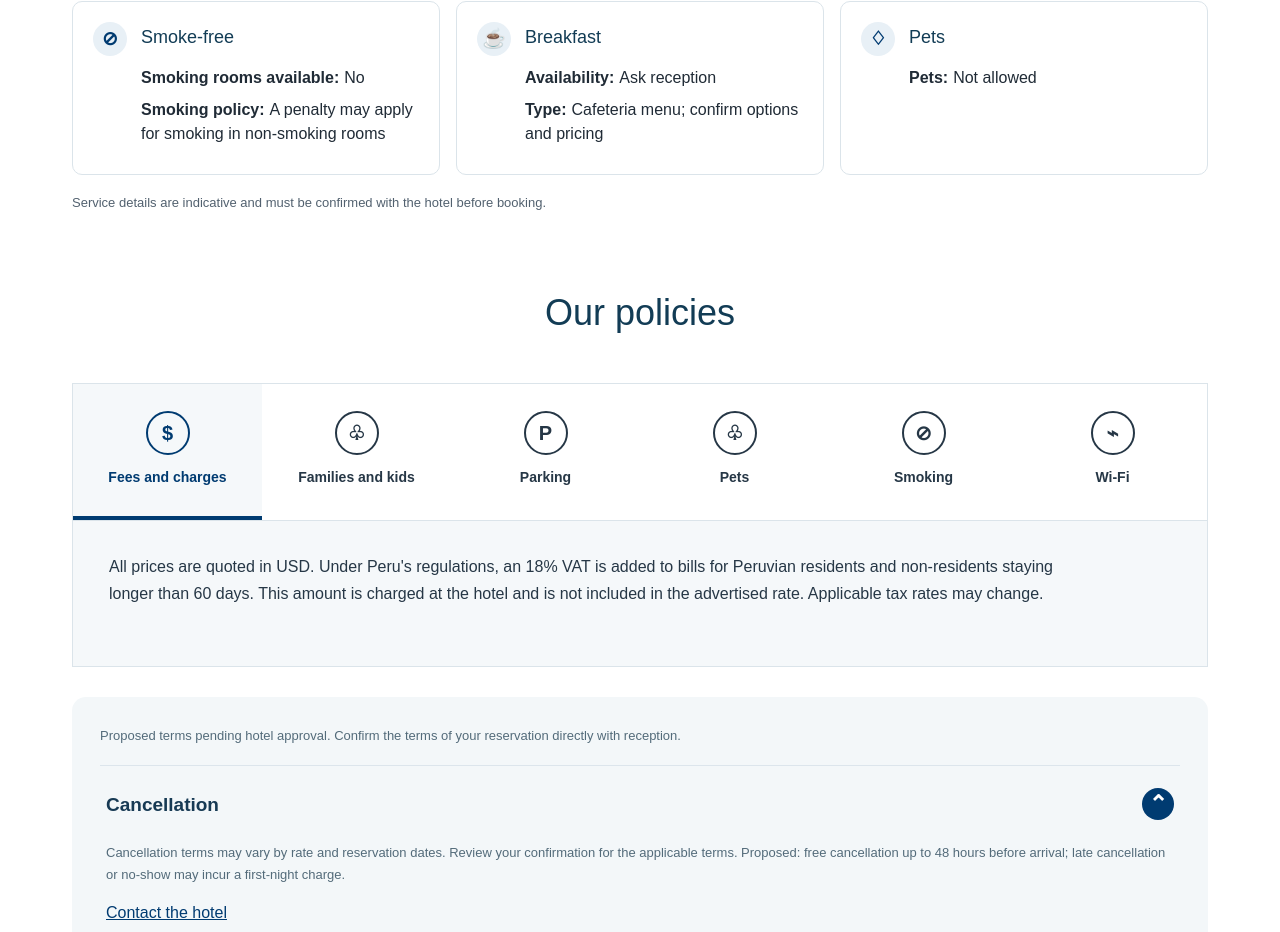
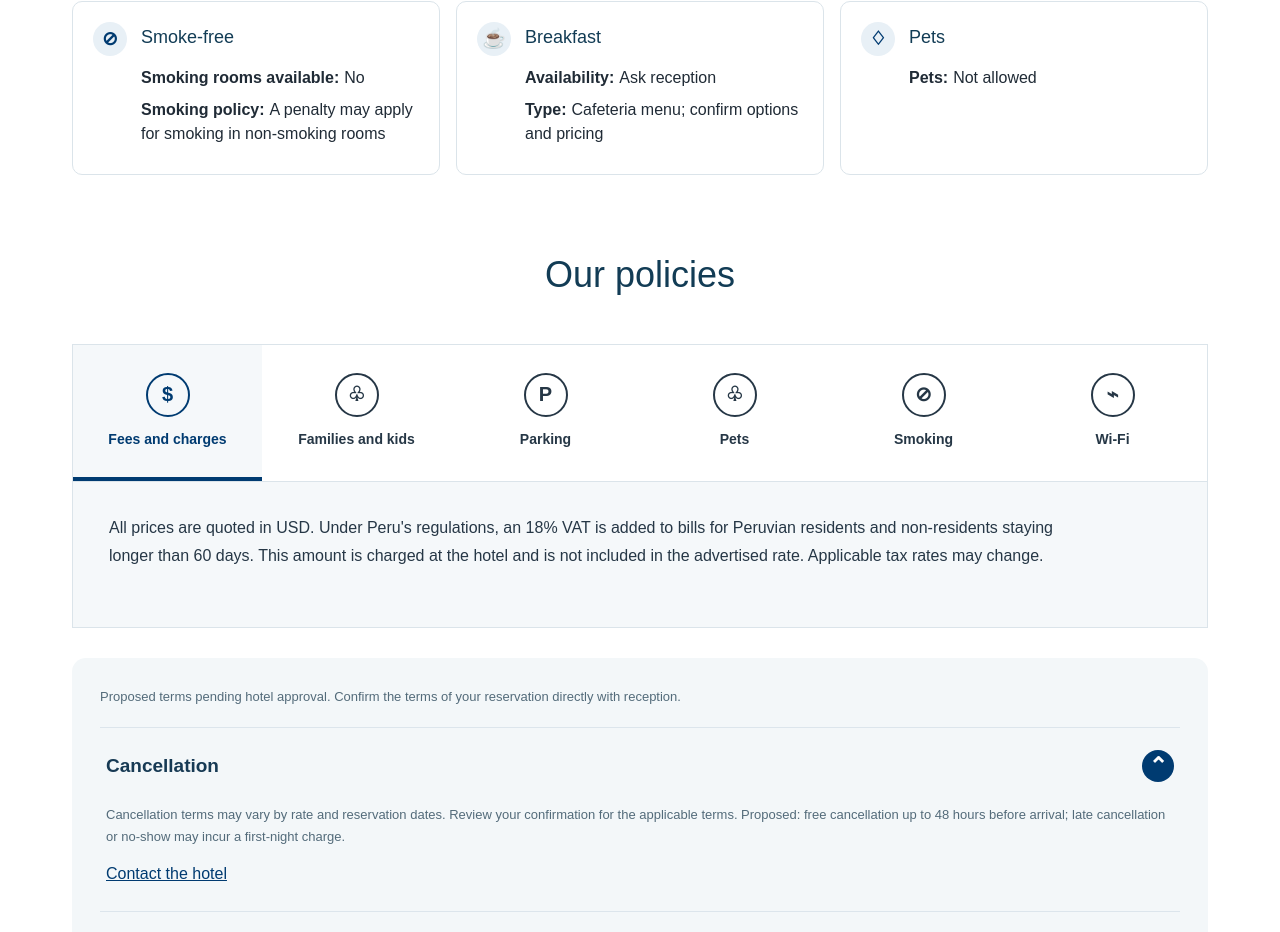
Before and after one commit to camilogomez17/hotelBlueThree, a Next.js app: page /en/politicas in a window 1280 px wide. Shown: the part 1964-2896 px from the top of the page. Built offline with nearby package versions, Linux system fonts and the light colour scheme.

Commit message:
Remove provisional copy from hotel information

```diff
--- a/app/components/ForYourStay.tsx
+++ b/app/components/ForYourStay.tsx
@@ -56,7 +56,6 @@ export default function ForYourStay({ language }: { language: Language }) {
           </article>
         ))}
       </div>
-      <p className="for-your-stay-disclaimer">{es ? "Los detalles de servicios son orientativos y deben confirmarse con el hotel antes de reservar." : "Service details are indicative and must be confirmed with the hotel before booking."}</p>
     </section>
   );
 }
```
